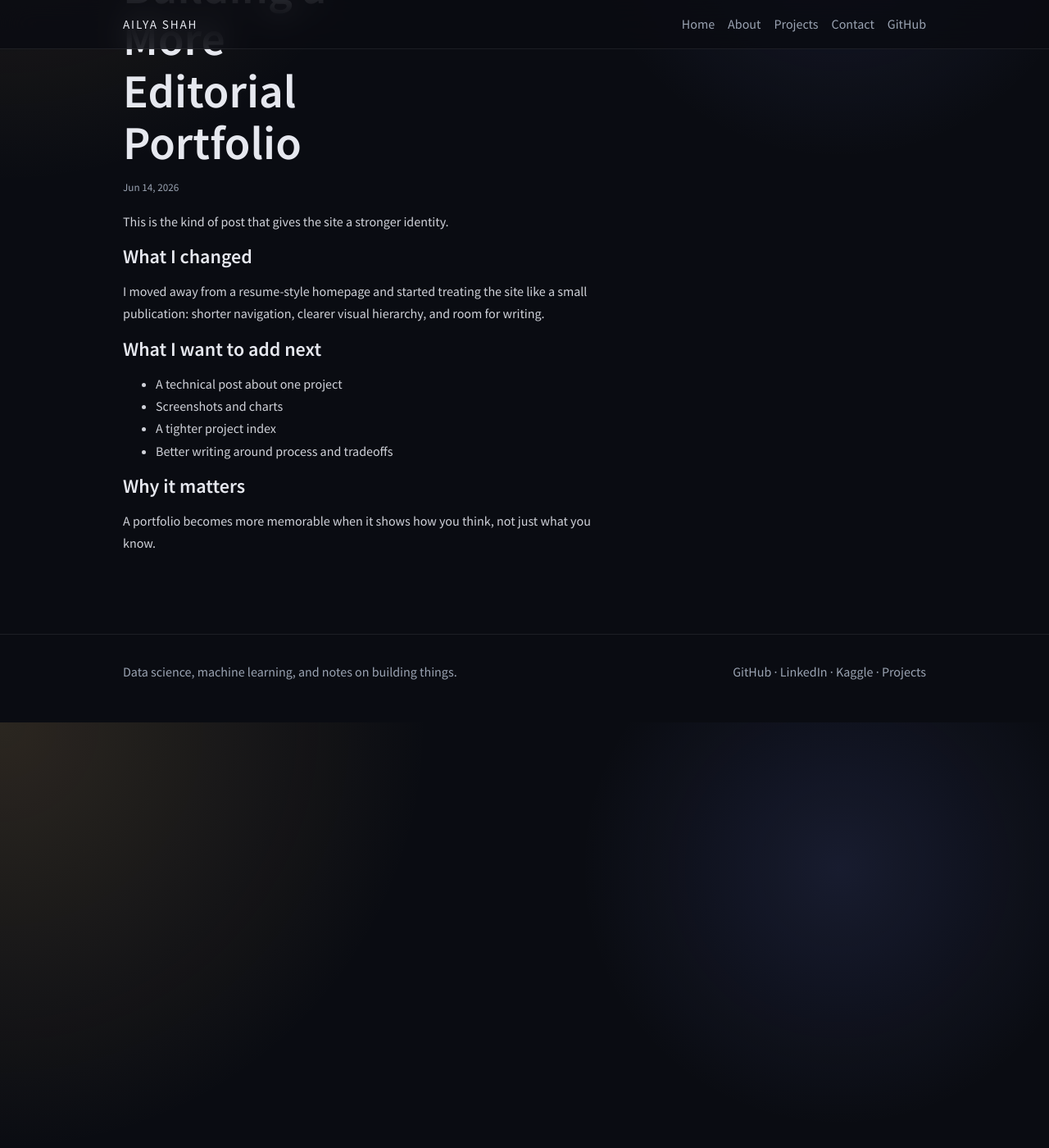
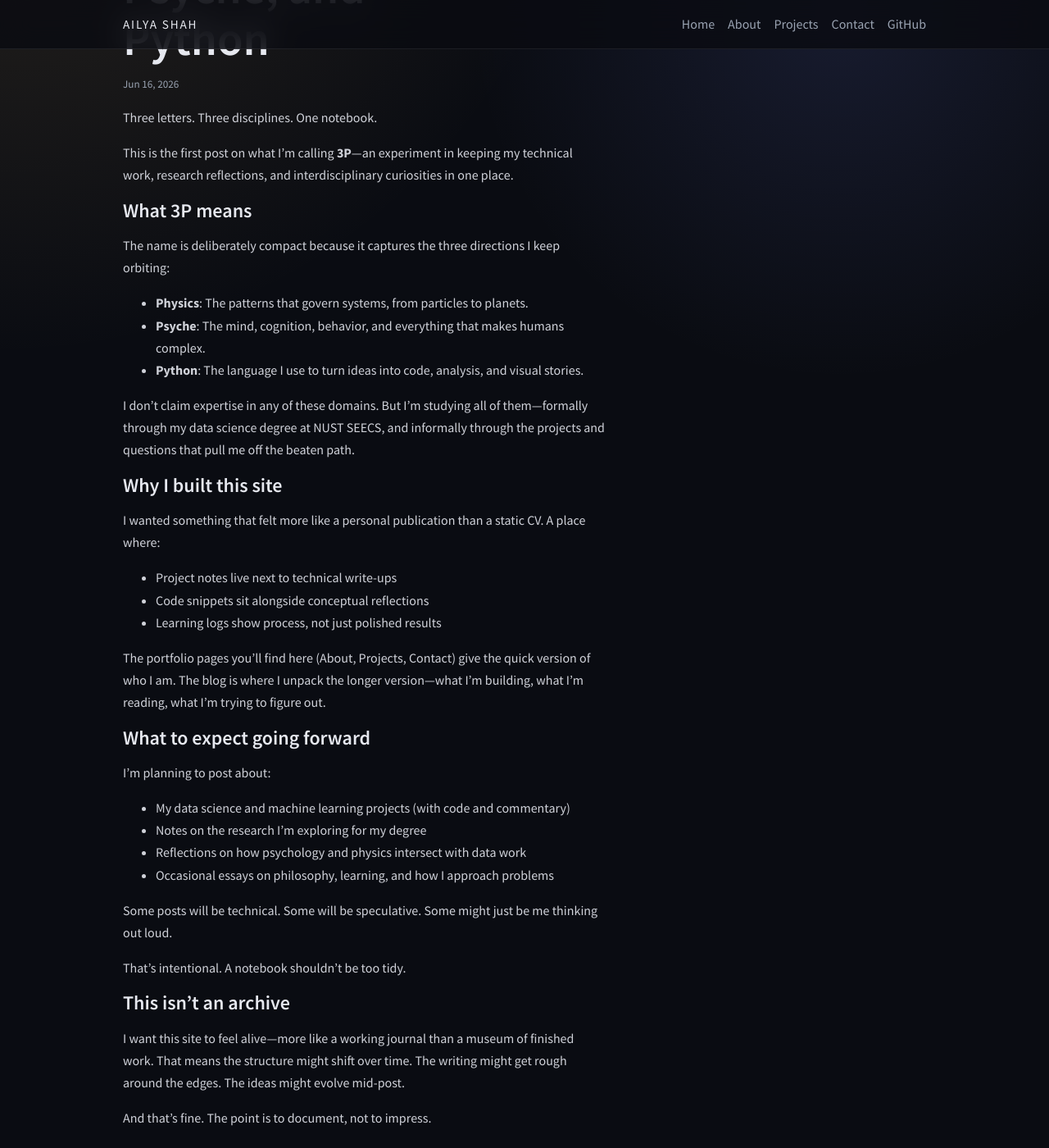
Before and after one commit to Ailya-Shah/3P, a Jekyll site: the page built from _posts/2026-06-14-starting-note.md, in a window 1280 px wide and 1400 px high, scrolled down 299 px. Shown: the whole window at 82% size. Built offline with Jekyll 4.4.1, drawn with Linux system fonts in a browser that asks for light colours; some of the changed text lies outside the part shown.

Commit message:
edit 1st post

```diff
--- a/_posts/2026-06-14-starting-note.md
+++ b/_posts/2026-06-14-starting-note.md
@@ -1,22 +1,56 @@
 ---
 layout: post
-title: "Starting Point: Building a More Editorial Portfolio"
-date: 2026-06-14
+title: "Welcome to 3P: Physics, Psyche, and Python"
+date: 2026-06-16
 ---
 
-This is the kind of post that gives the site a stronger identity.
+Three letters. Three disciplines. One notebook.
 
-## What I changed
+This is the first post on what I'm calling **3P**—an experiment in keeping my technical work, research reflections, and interdisciplinary curiosities in one place.
 
-I moved away from a resume-style homepage and started treating the site like a small publication: shorter navigation, clearer visual hierarchy, and room for writing.
+## What 3P means
 
-## What I want to add next
+The name is deliberately compact because it captures the three directions I keep orbiting:
 
-- A technical post about one project
-- Screenshots and charts
-- A tighter project index
-- Better writing around process and tradeoffs
+- **Physics**: The patterns that govern systems, from particles to planets.
+- **Psyche**: The mind, cognition, behavior, and everything that makes humans complex.
+- **Python**: The language I use to turn ideas into code, analysis, and visual stories.
 
-## Why it matters
+I don't claim expertise in any of these domains. But I'm studying all of them—formally through my data science degree at NUST SEECS, and informally through the projects and questions that pull me off the beaten path.
 
-A portfolio becomes more memorable when it shows how you think, not just what you know.
+## Why I built this site
+
+I wanted something that felt more like a personal publication than a static CV. A place where:
+
+- Project notes live next to technical write-ups
+- Code snippets sit alongside conceptual reflections
+- Learning logs show process, not just polished results
+
+The portfolio pages you'll find here (About, Projects, Contact) give the quick version of who I am. The blog is where I unpack the longer version—what I'm building, what I'm reading, what I'm trying to figure out.
+
+## What to expect going forward
+
+I'm planning to post about:
+
+- My data science and machine learning projects (with code and commentary)
+- Notes on the research I'm exploring for my degree
+- Reflections on how psychology and physics intersect with data work
+- Occasional essays on philosophy, learning, and how I approach problems
+
+Some posts will be technical. Some will be speculative. Some might just be me thinking out loud.
+
+That's intentional. A notebook shouldn't be too tidy.
+
+## This isn't an archive
+
+I want this site to feel alive—more like a working journal than a museum of finished work. That means the structure might shift over time. The writing might get rough around the edges. The ideas might evolve mid-post.
+
+And that's fine. The point is to document, not to impress.
+
+If that sounds useful to you, follow along. If you have thoughts, reach out. And if you're just here for the code, I've got plenty of that too.
+
+Let's get started.
+
+---
+
+**Next post**: A proper deep-dive into the AirVision project I've been working on—how I built it, what I learned, and where it's going next.
```
Also changed, not shown: 8 other files.
